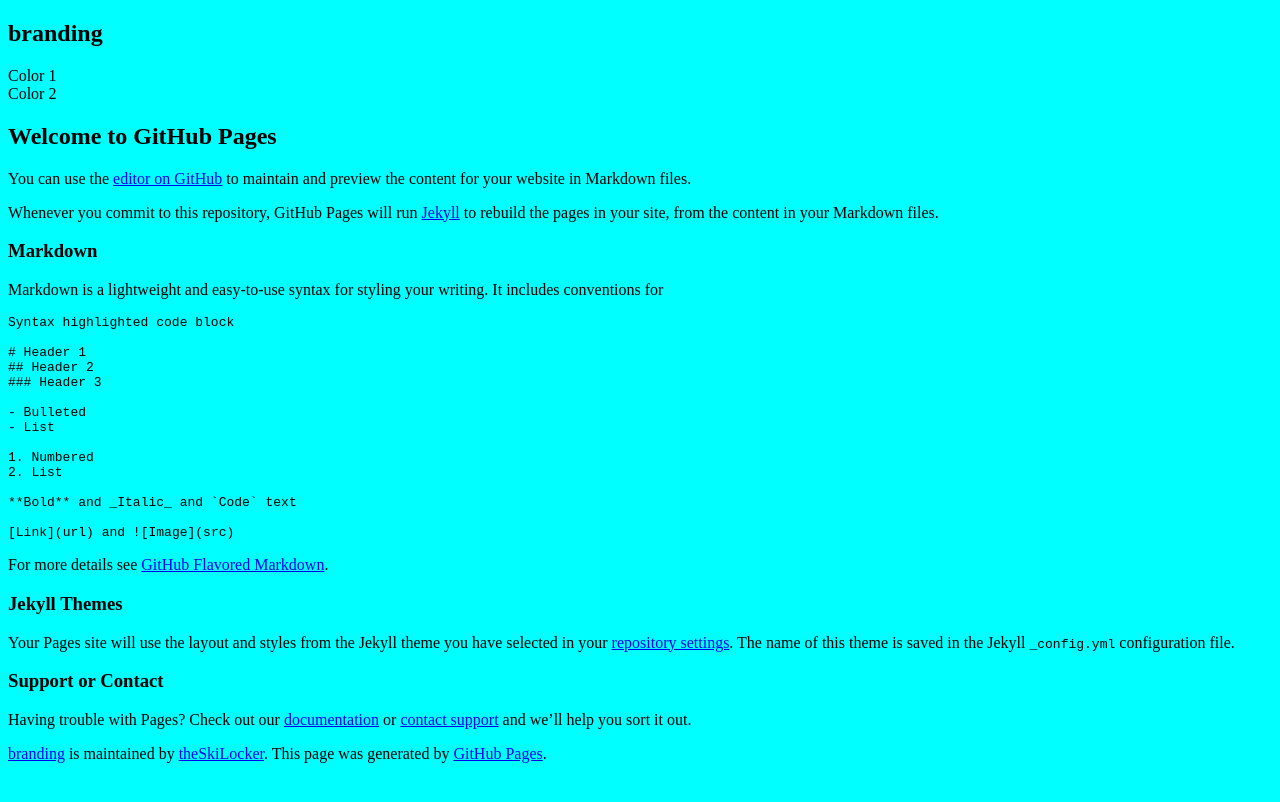
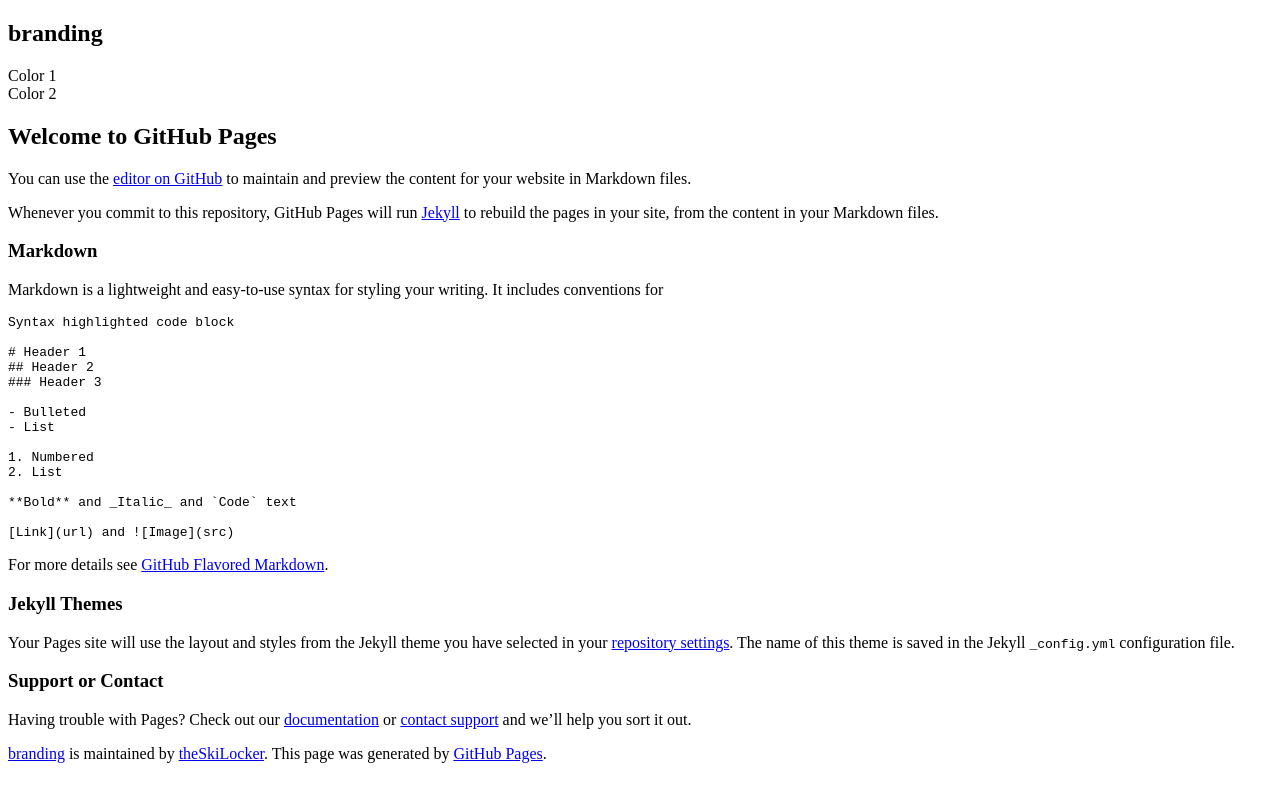
Before and after one commit to theSkiLocker/branding, a Jekyll site: the page built from README.md, in a window 1280 px wide. Shown: the top 802 px of the page. Built offline with Jekyll 4.4.1, drawn with Linux system fonts in a browser that asks for light colours; our own code applies the rules of GitHub Pages for plain Markdown files.

Commit message:
Update style.css

```diff
--- a/assets/css/style.css
+++ b/assets/css/style.css
@@ -1,5 +1,5 @@
 body {
-  background: #0ff;
+  background: #fff;
 }
 
 @import "branding"
```
